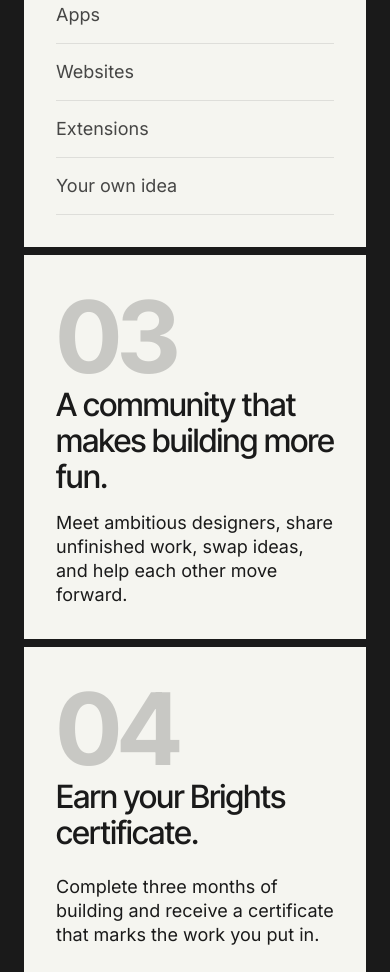
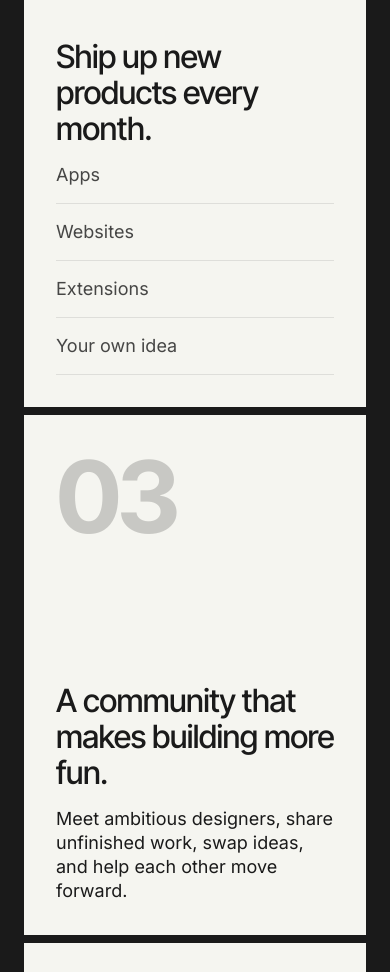
Before and after one commit to andneiman/brightsai, a website: page public/index.html in a window 390 px wide. Shown: the part 4171-5143 px from the top of the page. Drawn offline with Linux system fonts and the light colour scheme.

Commit message:
Add more space under the mobile 01–04 cards.

```diff
--- a/public/css/landing.css
+++ b/public/css/landing.css
@@ -956,4 +956,11 @@ a {
   #apply-actions {
     padding-top: 16px;
   }
+  .card {
+    min-height: 520px;
+    gap: 48px;
+  }
+  .card-wide {
+    min-height: 360px;
+  }
 }
```
